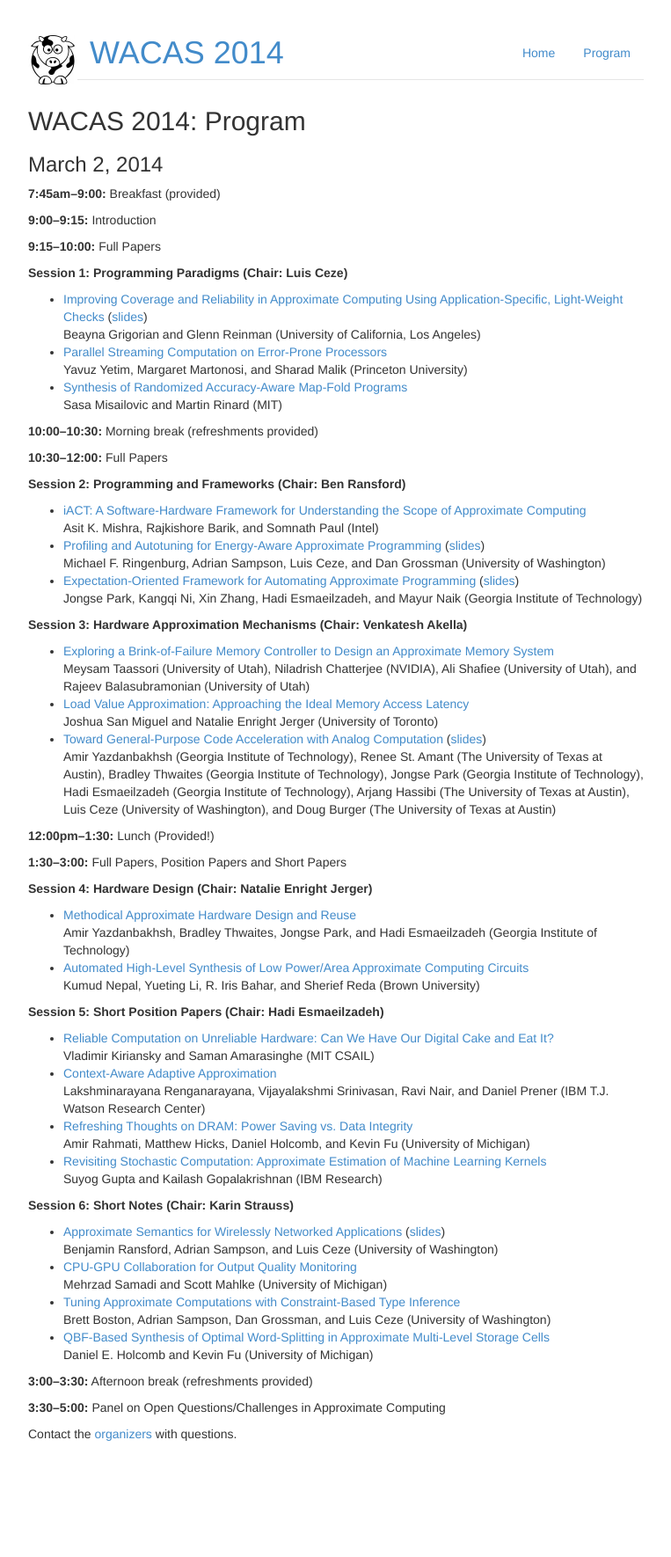
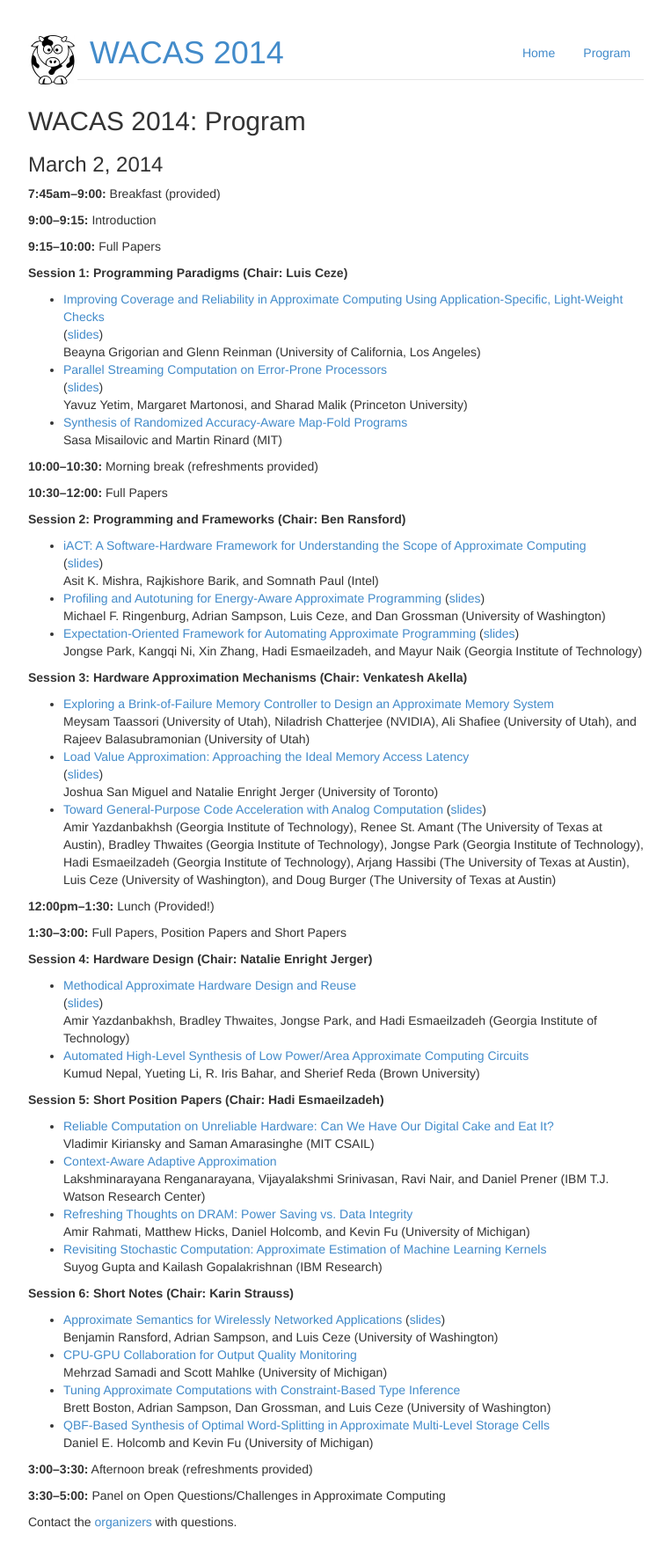
Before and after one commit to uwsampa/sampa-public, a Jekyll site: the page built from wacas14/program.md, in a window 1280 px wide. Shown: the whole page at 88% size, without its empty margins (258-1021 px from the left). Built offline with Jekyll 4.4.1, drawn with Linux system fonts in a browser that asks for light colours; Markdown is read by kramdown in place of the engine named in the settings; before the commit the page ends 1670 px from its top, so only the background shows below that.

Commit message:
another batch of WACAS slides
Including updated slides from Mike R.

```diff
--- a/wacas14/program.md
+++ b/wacas14/program.md
@@ -23,6 +23,7 @@
   Beayna Grigorian and
   Glenn Reinman (University of California, Los Angeles)
 * [Parallel Streaming Computation on Error-Prone Processors](papers/yetim.pdf)
+  ([slides](slides/yetim.pdf))
   Yavuz Yetim,
   Margaret Martonosi, and
   Sharad Malik (Princeton University)
@@ -40,6 +41,7 @@
 
 * [iACT: A Software-Hardware Framework for Understanding the Scope of
   Approximate Computing](papers/mishra.pdf)
+  ([slides](slides/mishra.pdf))
   Asit K. Mishra,
   Rajkishore Barik, and
   Somnath Paul (Intel)
@@ -66,10 +68,11 @@
   Ali Shafiee (University of Utah), and
   Rajeev Balasubramonian (University of Utah)
 * [Load Value Approximation: Approaching the Ideal Memory Access Latency](papers/sanmiguel.pdf)
+  ([slides](slides/sanmiguel.pdf))
   Joshua San Miguel and
   Natalie Enright Jerger (University of Toronto)
 * [Toward General-Purpose Code Acceleration with Analog Computation](papers/yazdanbakhsh-stamant.pdf)
-  ([slides](slides/yazdanbakhsh.pdf))
+  ([slides](slides/yazdanbakhsh-stamant.pdf))
   Amir Yazdanbakhsh (Georgia Institute of Technology),
   Renee St. Amant (The University of Texas at Austin),
   Bradley Thwaites (Georgia Institute of Technology),
@@ -88,6 +91,7 @@
 **Session 4: Hardware Design (Chair: Natalie Enright Jerger)**
 
 * [Methodical Approximate Hardware Design and Reuse](papers/yazdanbakhsh-thwaites.pdf)
+  ([slides](slides/yazdanbakhsh-thwaites.pdf))
   Amir Yazdanbakhsh,
   Bradley Thwaites,
   Jongse Park, and
```
Also changed, not shown: 7 other files.
